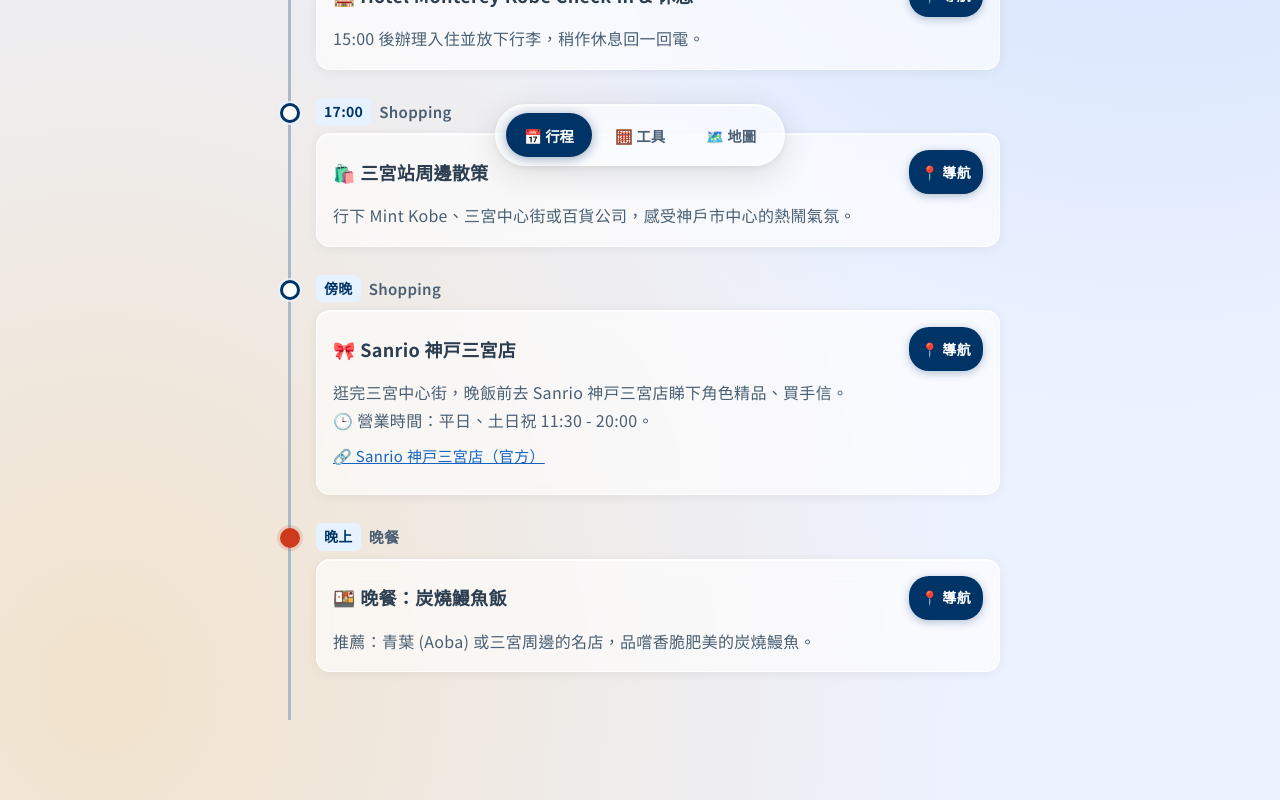
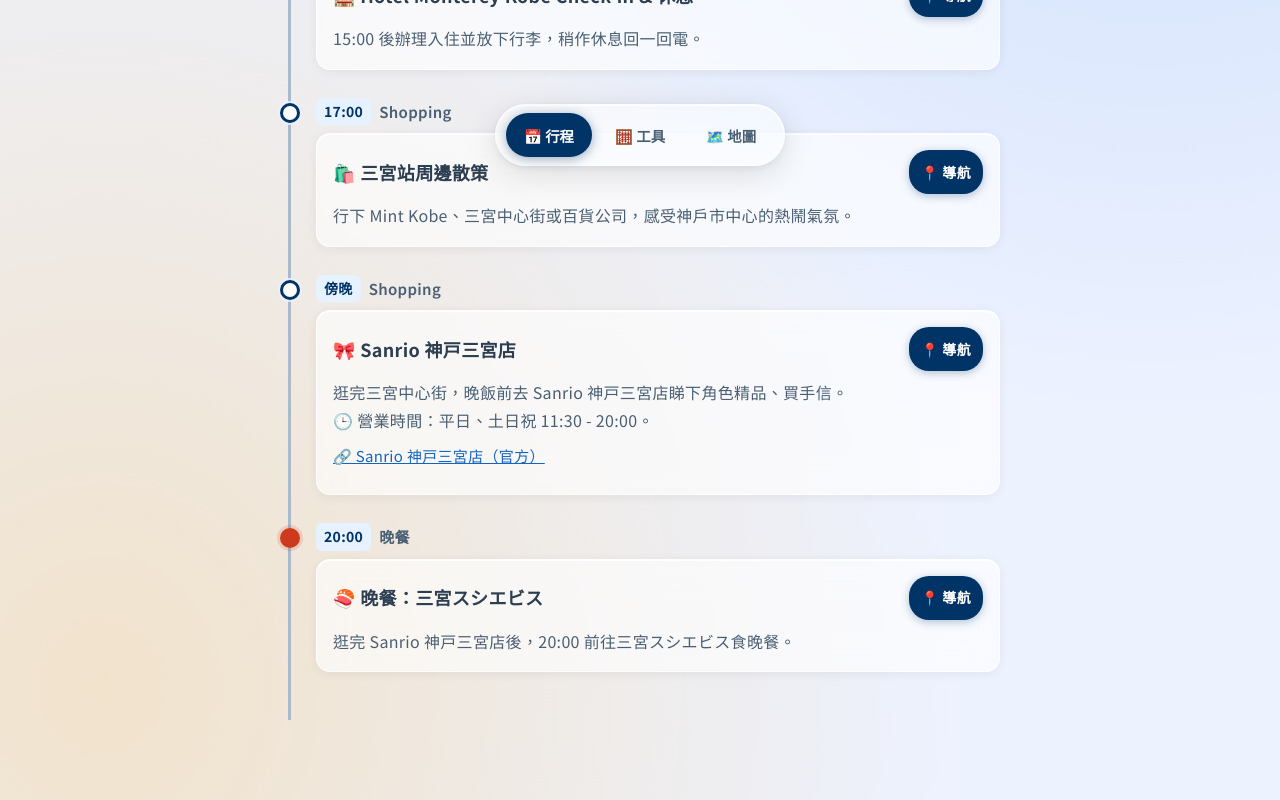
Before and after one commit to monmonmibo/monmonmibo.github.io, a React (Vite) app: page /ukb26 in a window 1280 px wide. Shown: the part 614-1414 px from the top of the page. Built offline with nearby package versions, Linux system fonts and the light colour scheme.

Commit message:
feat(ukb26): set day 1 dinner at Sannomiya Sushi Ebisu for 20:00

```diff
--- a/src/pages/UKB26/ukb26Data.jsx
+++ b/src/pages/UKB26/ukb26Data.jsx
@@ -55,12 +55,12 @@
           )
         },
         {
-          time: "晚上",
+          time: "20:00",
           category: "晚餐",
-          title: "🍱 晚餐：炭燒鰻魚飯",
+          title: "🍣 晚餐：三宮スシエビス",
           type: "highlight",
-          mapQuery: "神戸三宮 うなぎ",
-          details: "推薦：青葉 (Aoba) 或三宮周邊的名店，品嚐香脆肥美的炭燒鰻魚。"
+          mapQuery: "三宮スシエビス",
+          details: "逛完 Sanrio 神戸三宮店後，20:00 前往三宮スシエビス食晚餐。"
         }
       ]
     },
```
